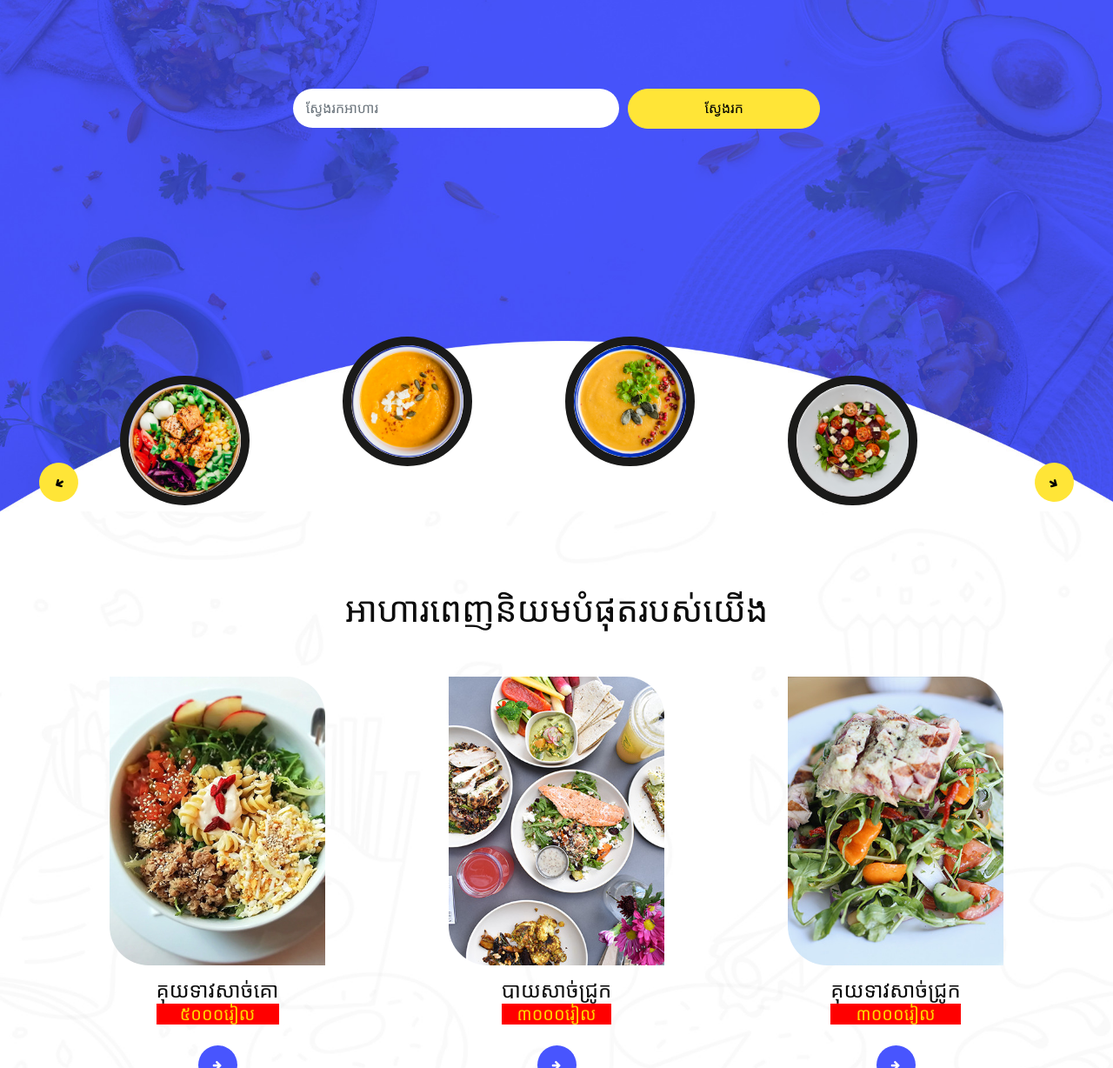
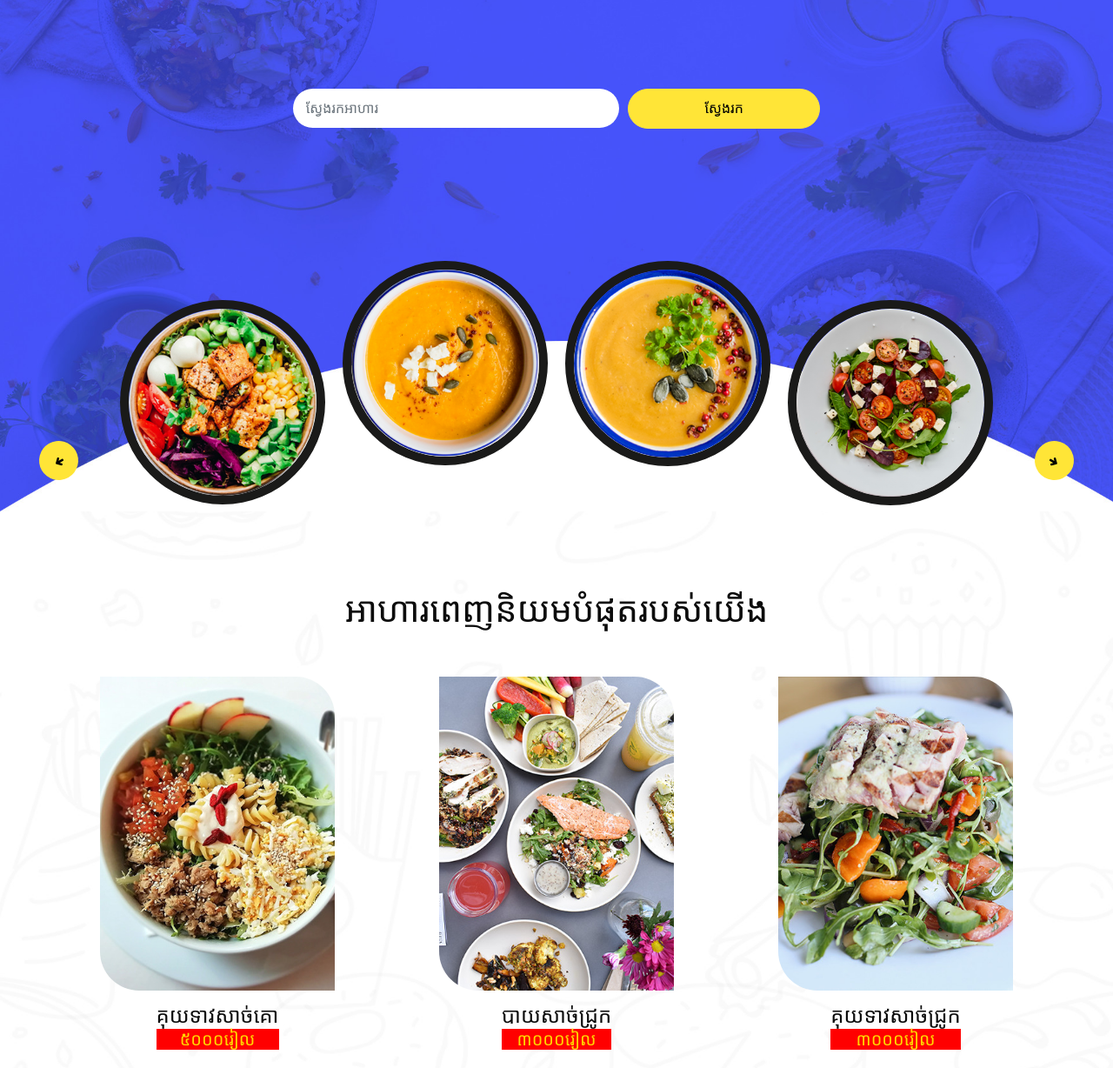
Before and after one commit to rattanak12/puyakfood, a plain HTML site: page index.html in a window 1280 px wide. Shown: the part 70-1298 px from the top of the page at 87% size. Drawn offline with nearby package versions, Linux system fonts and the light colour scheme.

Commit message:
Add files via upload

```diff
--- a/css/style.css
+++ b/css/style.css
@@ -87,7 +87,7 @@ body {
 }
 
 .box-img {
-  width: 69%;
+  width: 75%;
 }
 
 a,
@@ -383,7 +383,7 @@ a:focus {
 }
 
 .slider_section .slider_container .img-box img {
-  width: 63%;
+  width: 100%;
   border: 10px solid #1a1a19;
   border-radius: 100%;
 }
```
